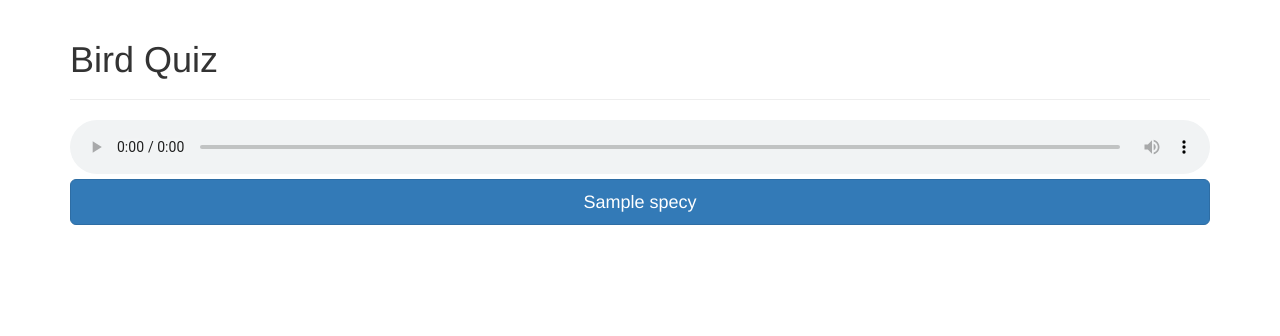
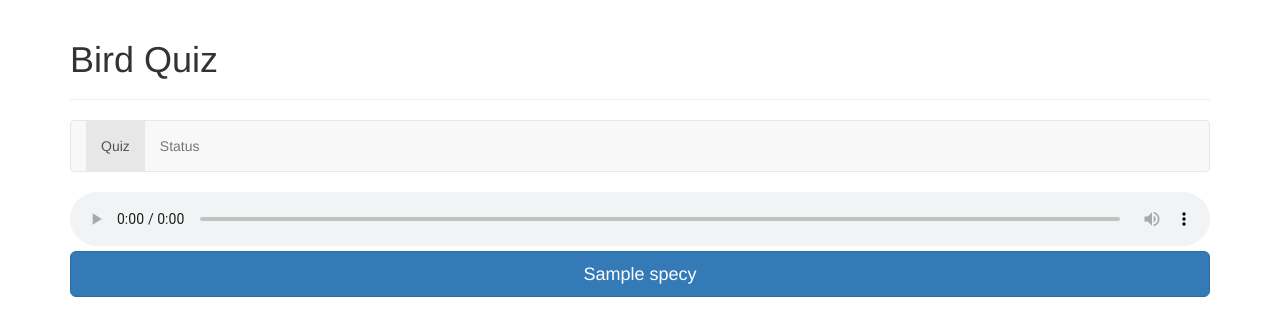
Before and after one commit to micknudsen/bird-sounds, a Flask app: page / in a window 1280 px wide. Shown: the top 336 px of the page. Run offline with Flask 2, Linux system fonts and the light colour scheme; tables that the repository leaves empty hold one stand-in row (values such as "Sample post"); some libraries are stand-ins or nearby versions.

Commit message:
Preparations for status page

```diff
--- a/app.py
+++ b/app.py
@@ -133,3 +133,8 @@ def answer():
                            sound=sound,
                            correct_species=correct_species,
                            guessed_species=guessed_species)
+
+
+@app.route('/status')
+def status():
+    return render_template('status.html')
--- a/templates/index.html
+++ b/templates/index.html
@@ -7,6 +7,14 @@
     <div class="page-header">
         <h1>Bird Quiz</h1>
     </div>
+    <nav class="navbar navbar-default">
+        <div class="container">
+          <ul class="nav navbar-nav">
+            <li class="active"><a href="{{ url_for('index') }}">Quiz</a></li>
+            <li><a href="{{ url_for('status') }}">Status</a></li>
+          </ul>
+        </div>
+    </nav>
     <audio controls style="width: 100%">
         <source src="{{ quiz.sound.path }}" type="audio/mpeg">
     </audio>
```
Also changed, not shown: templates/answer.html (+8 -0 lines), templates/status.html (added, +19 -0 lines).
